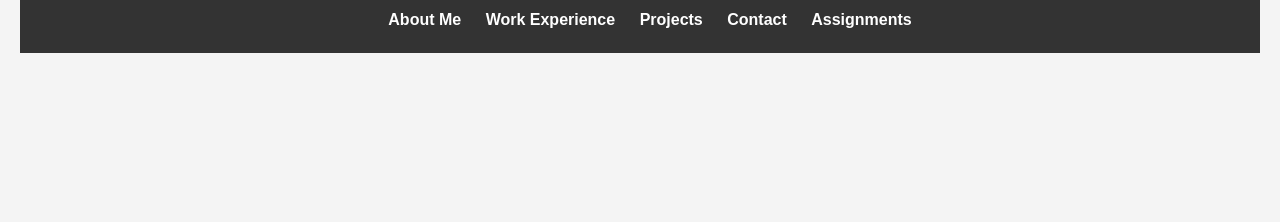
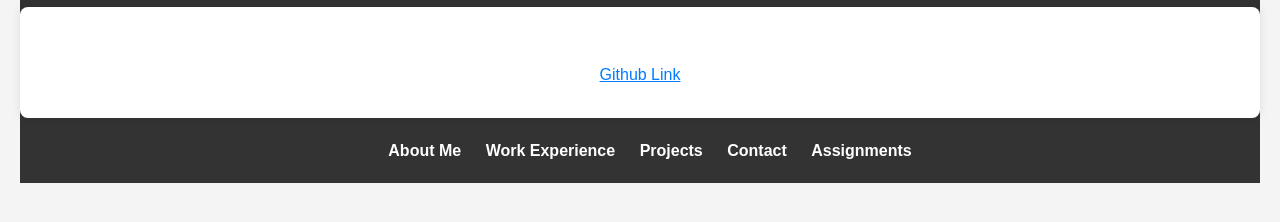
Before and after one commit to cry0909/cry0909.github.io, a plain HTML site: page projects.html in a window 1280 px wide. Shown: the part 94-316 px from the top of the page. Drawn offline with Linux system fonts and the light colour scheme; files that its build step writes are made by us from their sources.

Commit message:
Add files via upload

```diff
--- a/projects.html
+++ b/projects.html
@@ -10,6 +10,14 @@
     <body>
         <header>
             <h1>My Projects</h1>
+
+            <section id="project">
+                <!-- Future Assignments -->
+                <article class="project">
+                    <h3>Assignment 2: KMeans Clustering Visualization Webpage</h3>
+                    <p><a href="https://github.com/cry0909/bu_cry0909-assignment-2" target="_blank">Github Link</a></p>
+                </article>
+            </section>
             <nav>
                 <ul>
                     <li><a href="index.html">About Me</a></li>
```
